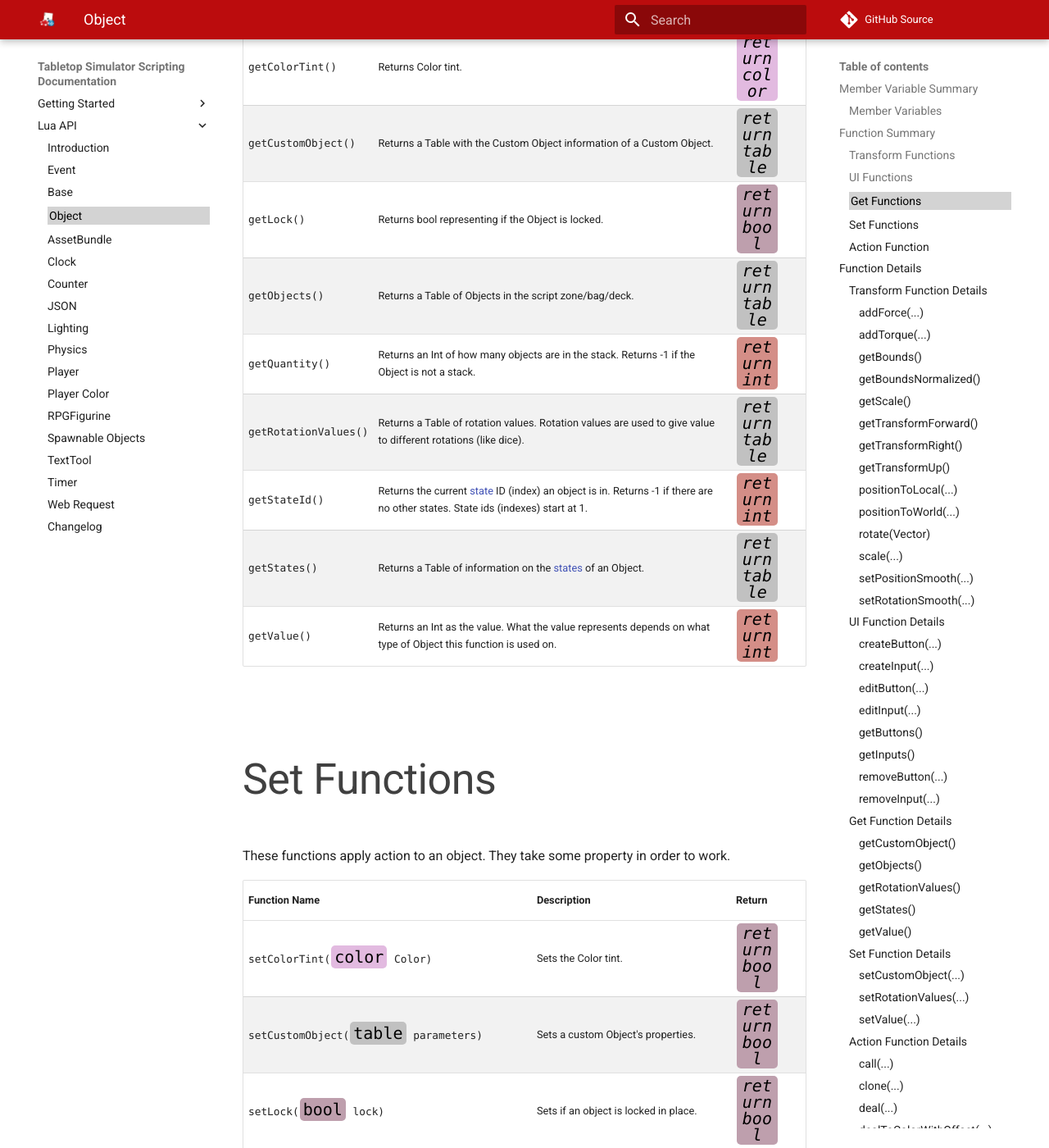
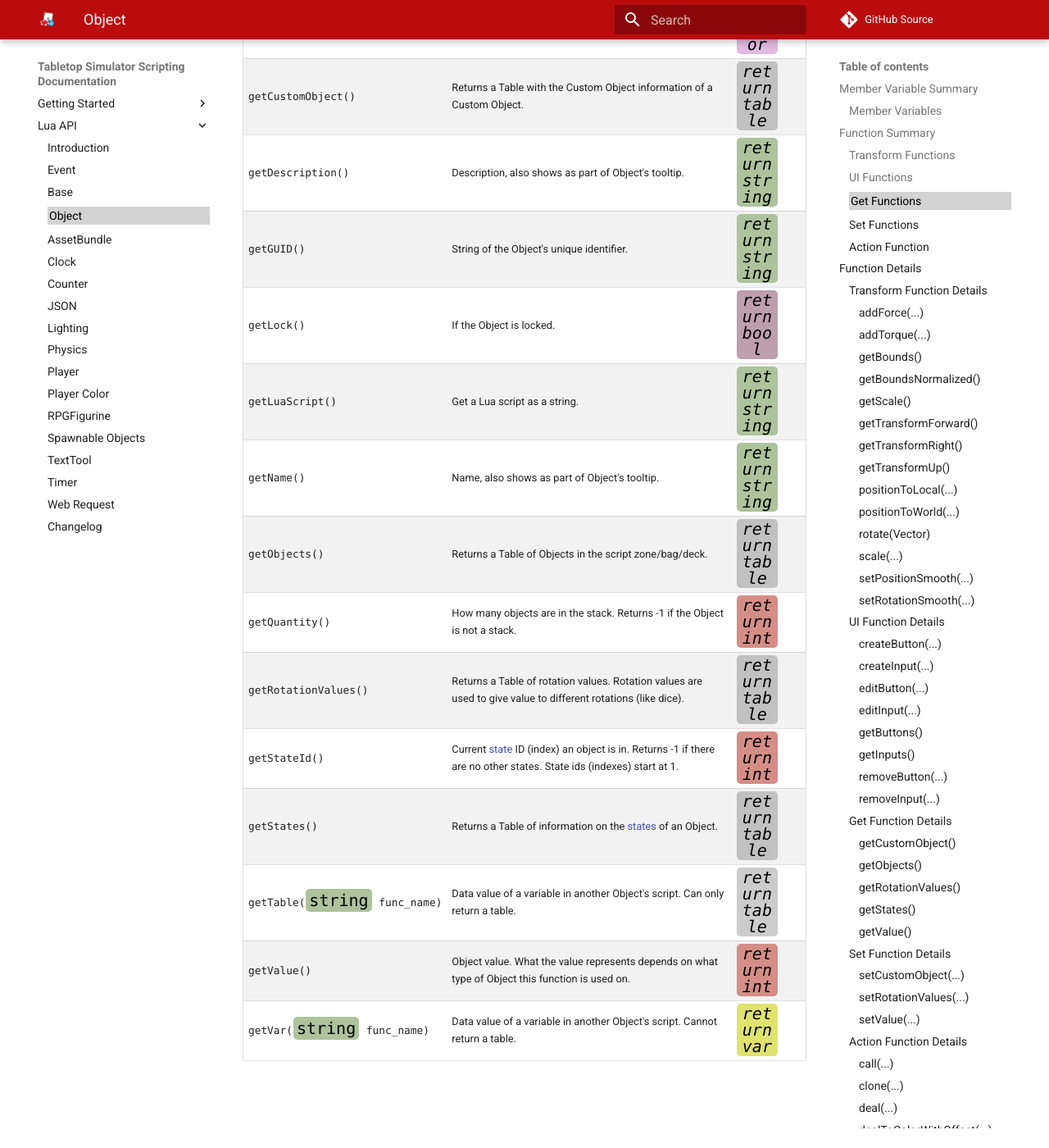
Before and after one commit to Berserk-Games/Tabletop-Simulator-API, an MkDocs documentation site: the page built from docs/object.md, in a window 1280 px wide and 1400 px high, scrolled down 6497 px. Shown: the whole window at 82% size. Built offline with MkDocs 1.6.1 and Material for MkDocs 9.7.7, drawn with Linux system fonts in a browser that asks for light colours; comment, search, counter and statistics services are not loaded; old or Windows-style settings are respelled for this version of MkDocs; some of the changed text lies outside the part shown.

Commit message:
Update for Atom linking
Also added multiple missing entries as a result

```diff
--- a/docs/css/type_icons.css
+++ b/docs/css/type_icons.css
@@ -14,7 +14,7 @@
 
     width: 50px;
     min_width: 50px;
-    line-height: 1;
+    line-height: 0;
 }
 .tag:hover {
     opacity: 0.75;
--- a/docs/object.md
+++ b/docs/object.md
@@ -113,15 +113,21 @@
 
 Function Name | Description | Return | &nbsp;
 -- | -- | -- | --
-<a class="anchor" id="getcolortint"></a>getColorTint() | Returns Color tint. | [<span class="ret col"></span>](intro#color) |
+<a class="anchor" id="getcolortint"></a>getColorTint() | Color tint. | [<span class="ret col"></span>](intro#color) |
 getCustomObject() | Returns a Table with the Custom Object information of a Custom Object. | [<span class="ret tab"></span>](intro#types) | [<span class="i"></span>](#getcustomobject)
-<a class="anchor" id="getlock"></a>getLock() | Returns bool representing if the Object is locked. | [<span class="ret boo"></span>](intro#types) |
+<a class="anchor" id="getdescription"></a>getDescription() | Description, also shows as part of Object's tooltip. | [<span class="ret str"></span>](intro#types)
+<a class="anchor" id="getguid"></a>getGUID() | String of the Object's unique identifier. | [<span class="ret str"></span>](intro#types) |
+<a class="anchor" id="getlock"></a>getLock() | If the Object is locked. | [<span class="ret boo"></span>](intro#types) |
+<a class="anchor" id="getluascript"></a>getLuaScript() | Get a Lua script as a string. | [<span class="ret str"></span>](intro#types) |
+<a class="anchor" id="getname"></a>getName() | Name, also shows as part of Object's tooltip. | [<span class="ret str"></span>](intro#types) |
 getObjects() | Returns a Table of Objects in the script zone/bag/deck. | [<span class="ret tab"></span>](intro#types) | [<span class="i"></span>](#getobjects)
-<a class="anchor" id="getquantity"></a>getQuantity() | Returns an Int of how many objects are in the stack. Returns -1 if the Object is not a stack. | [<span class="ret int"></span>](intro#types) |
+<a class="anchor" id="getquantity"></a>getQuantity() | How many objects are in the stack. Returns -1 if the Object is not a stack. | [<span class="ret int"></span>](intro#types) |
 getRotationValues() | Returns a Table of rotation values. Rotation values are used to give value to different rotations (like dice). | [<span class="ret tab"></span>](intro#types) | [<span class="i"></span>](#getrotationvalues)
-<a class="anchor" id="getstateid"></a>getStateId() | Returns the current [state](http://berserk-games.com/knowledgebase/creating-states/) ID (index) an object is in. Returns -1 if there are no other states. State ids (indexes) start at 1. | [<span class="ret int"></span>](intro#types) |
+<a class="anchor" id="getstateid"></a>getStateId() | Current [state](http://berserk-games.com/knowledgebase/creating-states/) ID (index) an object is in. Returns -1 if there are no other states. State ids (indexes) start at 1. | [<span class="ret int"></span>](intro#types) |
 getStates() | Returns a Table of information on the [states](http://berserk-games.com/knowledgebase/creating-states/) of an Object. | [<span class="ret tab"></span>](intro#types) | [<span class="i"></span>](#getstates)
-getValue() | Returns an Int as the value. What the value represents depends on what type of Object this function is used on. | [<span class="ret int"></span>](intro#types) | [<span class="i"></span>](#getvalue)
+<a class="anchor" id="gettable"></a>getTable([<span class="tag str"></span>](intro#types)&nbsp;func_name) | Data value of a variable in another Object's script. Can only return a table. | [<span class="ret tab"></span>](intro#types) |
+getValue() | Object value. What the value represents depends on what type of Object this function is used on. | [<span class="ret int"></span>](intro#types) | [<span class="i"></span>](#getvalue)
+<a class="anchor" id="getvar"></a>getVar([<span class="tag str"></span>](intro#types)&nbsp;func_name) | Data value of a variable in another Object's script. Cannot return a table. | [<span class="ret var"></span>](intro#types) |
 
 
 
@@ -132,10 +138,15 @@
 -- | -- | -- | --
 <a class="anchor" id="setcolortint"></a>setColorTint([<span class="tag col"></span>](intro#color)&nbsp;Color) | Sets the Color tint. | [<span class="ret boo"></span>](intro#types) |
 setCustomObject([<span class="tag tab"></span>](intro#types)&nbsp;parameters) | Sets a custom Object's properties. | [<span class="ret boo"></span>](intro#types) | [<span class="i"></span>](#setcustomobject)
+<a class="anchor" id="setdescription"></a>setDescription([<span class="tag str"></span>](intro#types)&nbsp;description) | Sets a description for an Object. Shows in tooltip after delay. | [<span class="ret boo"></span>](intro#types)
 <a class="anchor" id="setlock"></a>setLock([<span class="tag boo"></span>](intro#types)&nbsp;lock) | Sets if an object is locked in place. | [<span class="ret boo"></span>](intro#types) |
+<a class="anchor" id="setluascript"></a>setLuaScript([<span class="tag str"></span>](intro#types)&nbsp;script) | Input a string as an Object's Lua script. Generally only used after spawning a new Object. | [<span class="ret boo"></span>](intro#types) |
+<a class="anchor" id="setname"></a>setName([<span class="tag str"></span>](intro#types)&nbsp;name) | Sets a name for an Object. Shows in tooltip. | [<span class="ret boo"></span>](intro#types)
 setRotationValues([<span class="tag tab"></span>](intro#types)&nbsp;rotation_values) | Sets rotation values of an object. Rotation values are used to give value to different rotations (like dice). | [<span class="ret boo"></span>](intro#types) | [<span class="i"></span>](#setrotationvalues)
 <a class="anchor" id="setstate"></a>setState([<span class="tag int"></span>](intro#types)&nbsp;state_id) | Sets [state](http://berserk-games.com/knowledgebase/creating-states/) of an Object. State ids (indexes) start at 1. | [<span class="ret obj"></span>](intro#types) |
+<a class="anchor" id="settable"></a>setTable([<span class="tag str"></span>](intro#types)&nbsp;func_name, [<span class="tag tab"></span>](intro#types)&nbsp;data) | Creates/updates a variable in another Object's script. Only used for tables. | [<span class="ret boo"></span>](intro#types) |
 setValue([<span class="tag var"></span>](intro#types)&nbsp;value) | Sets an Int as the value. What the value represents depends on what type of Object it is. | [<span class="ret boo"></span>](intro#types) | [<span class="i"></span>](#setvalue)
+<a class="anchor" id="setvar"></a>setVar([<span class="tag str"></span>](intro#types)&nbsp;func_name, [<span class="tag var"></span>](intro#types)&nbsp;data) | Creates/updates a variable in another Object's script. Cannot set a table. | [<span class="ret boo"></span>](intro#types) |
 
 
 
```
Also changed, not shown: docs/player.md (+6 -5 lines).
